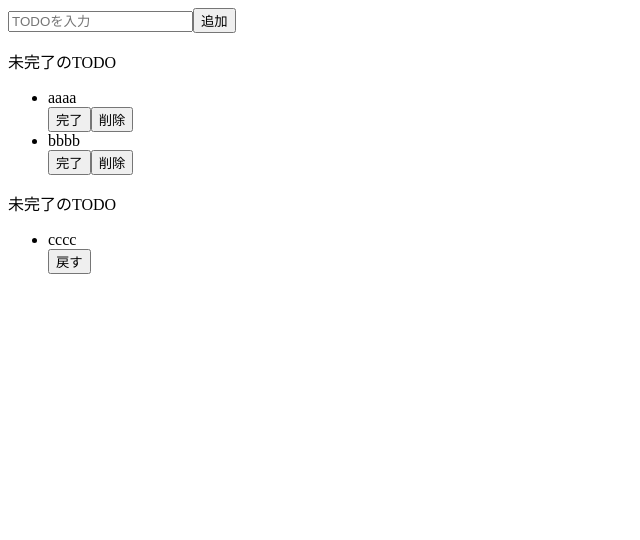
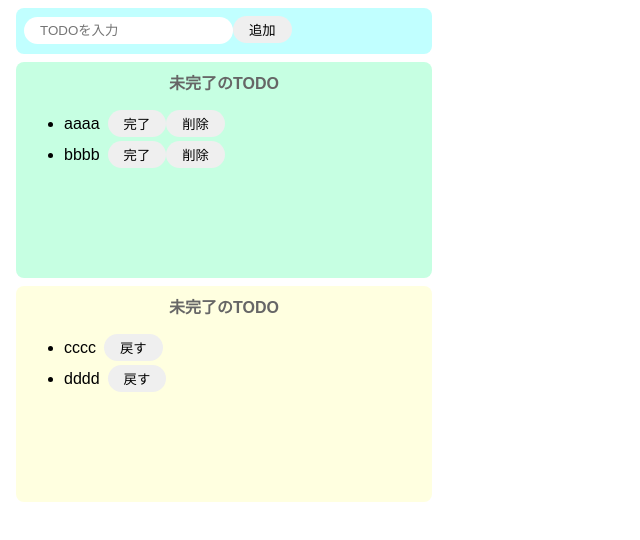
Before and after one commit to bhn0108/todo_react, a React (Create React App) app: page / in a window 1280 px wide. Shown: the top 540 px of the page, without its empty margins (0-640 px from the left). Built offline with nearby package versions, Linux system fonts and the light colour scheme.

Commit message:
add_todo-text

```diff
--- a/src/App.jsx
+++ b/src/App.jsx
@@ -1,35 +1,53 @@
-import React from "react";
+import React, { useState } from "react";
 import "./styles.css";
 
 export const App = () => {
+  const [todoText, setTodoText] = useState("");
+  const [incompleteTodos, setIncompleteTodos] = useState(["aaaa", "bbbb"]);
+  const [completeTodos, setCompleteTodos] = useState(["cccc", "dddd"]);
+  const onChangeTodoText = (event) => setTodoText(event.target.value);
+  const onClickAdd = () => {
+    if (todoText === "") return;
+    const newTodos = [...incompleteTodos, todoText];
+    setIncompleteTodos(newTodos);
+    setTodoText("");
+  };
+
   return (
     <>
-      <div>
-        <input placeholder="TODOを入力" />
-        <button>追加</button>
+      <div className="input-area">
+        <input
+          placeholder="TODOを入力"
+          value={todoText}
+          onChange={onChangeTodoText}
+        />
+        <button onClick={onClickAdd}>追加</button>
       </div>
-      <div>
-        <p>未完了のTODO</p>
+      <div className="incomplete-area">
+        <p className="title">未完了のTODO</p>
         <ul>
-          <div>
-            <li>aaaa</li>
-            <button>完了</button>
-            <button>削除</button>
-          </div>
-          <div>
-            <li>bbbb</li>
-            <button>完了</button>
-            <button>削除</button>
-          </div>
+          {incompleteTodos.map((todo) => {
+            return (
+              <div key={todo} className="list-row">
+                <li>{todo}</li>
+                <button>完了</button>
+                <button>削除</button>
+              </div>
+            );
+          })}
         </ul>
       </div>
-      <div>
-        <p>未完了のTODO</p>
+      <div className="complete-area">
+        <p className="title">未完了のTODO</p>
         <ul>
-          <div>
-            <li>cccc</li>
-            <button>戻す</button>
-          </div>
+          {completeTodos.map((todo) => {
+            return (
+              <div key={todo} className="list-row">
+                <li>{todo}</li>
+                <button>戻す</button>
+              </div>
+            );
+          })}
         </ul>
       </div>
     </>
--- a/src/styles.css
+++ b/src/styles.css
@@ -0,0 +1,66 @@
+body {
+  font-family: sans-serif;
+}
+
+input {
+  border-radius: 16px;
+  border: none;
+  padding: 6px 16px;
+  outline: none;
+}
+
+button {
+  border-radius: 16px;
+  border: none;
+  padding: 4px 16px;
+}
+
+button:hover {
+  background-color: #ff7fff;
+  color: #fff;
+  cursor: pointer;
+}
+
+li {
+  margin-right: 8px;
+}
+
+.input-area {
+  background-color: #c1ffff;
+  width: 400px;
+  height: 30px;
+  border-radius: 8px;
+  padding: 8px;
+  margin: 8px;
+}
+
+.incomplete-area {
+  background-color: #c6ffe2;
+  width: 400px;
+  min-height: 200px;
+  padding: 8px;
+  margin: 8px;
+  border-radius: 8px;
+}
+
+.complete-area {
+  background-color: #ffffe0;
+  width: 400px;
+  min-height: 200px;
+  padding: 8px;
+  margin: 8px;
+  border-radius: 8px;
+}
+
+.title {
+  text-align: center;
+  margin-top: 0;
+  font-weight: bold;
+  color: #666;
+}
+
+.list-row {
+  display: flex;
+  align-items: center;
+  padding-bottom: 4px;
+}
```
